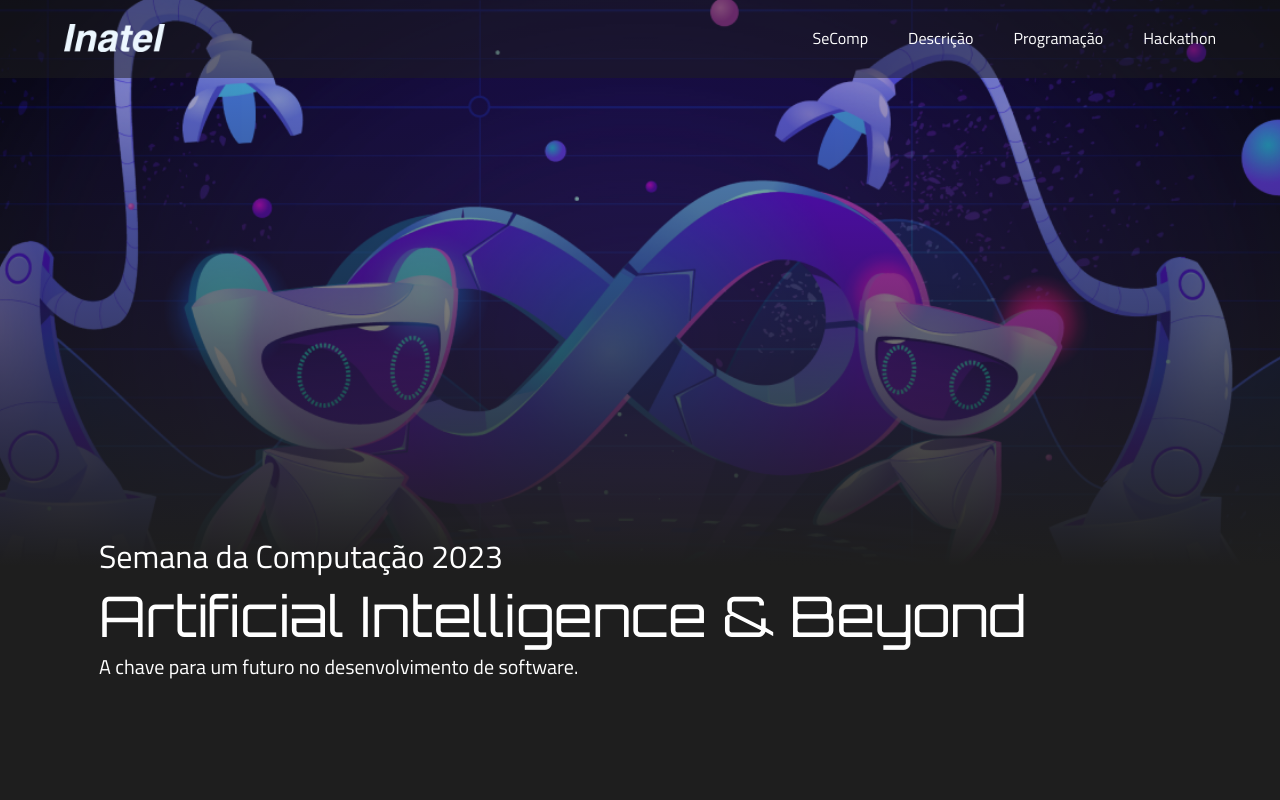
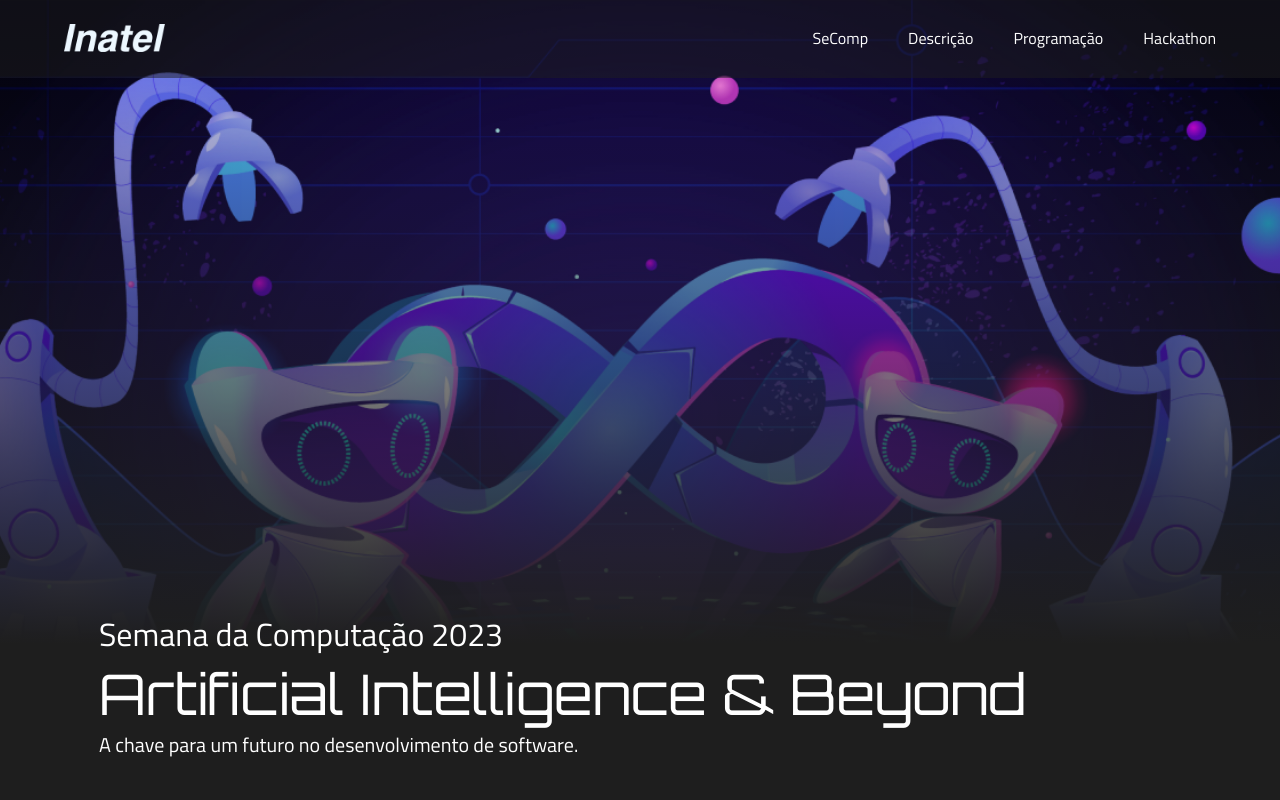
Before and after one commit to LeoGalisse/case-processo-seletivo, a React (Vite) app: page / in a window 1280 px wide. Shown: the top 800 px of the page. Built offline with nearby package versions, Linux system fonts and the light colour scheme.

Commit message:
style: :lipstick: fix home margin

```diff
--- a/src/pages/SeComp/Home/styles.ts
+++ b/src/pages/SeComp/Home/styles.ts
@@ -2,7 +2,6 @@
 
 export const HomeContainer = styled('div', {
   display: 'flex',
-  marginTop: -78,
   height: 832,
 
   background: 'linear-gradient(180deg, rgba(30, 30, 30, 0) 0%, #1E1E1E 77.4%)',
```
